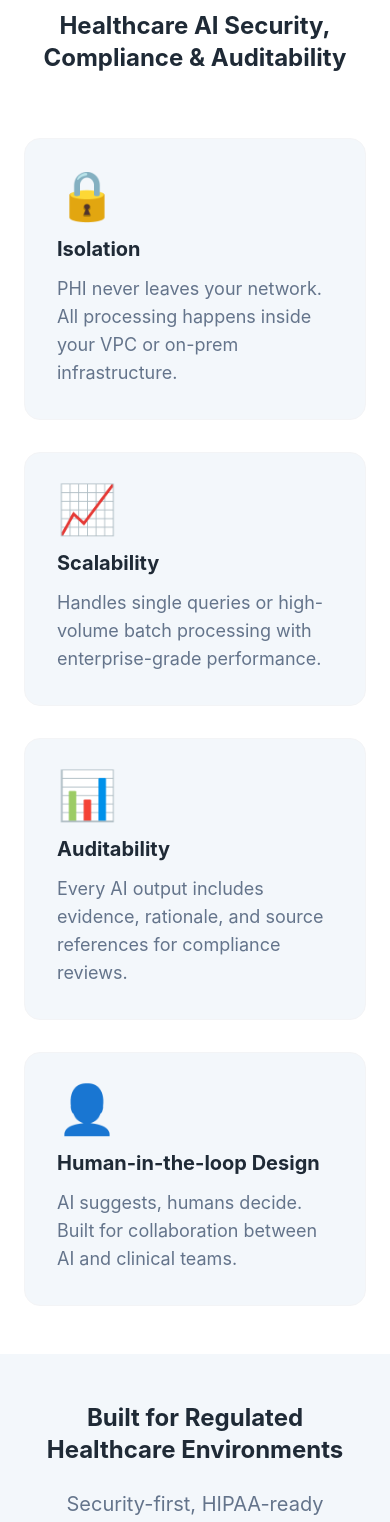
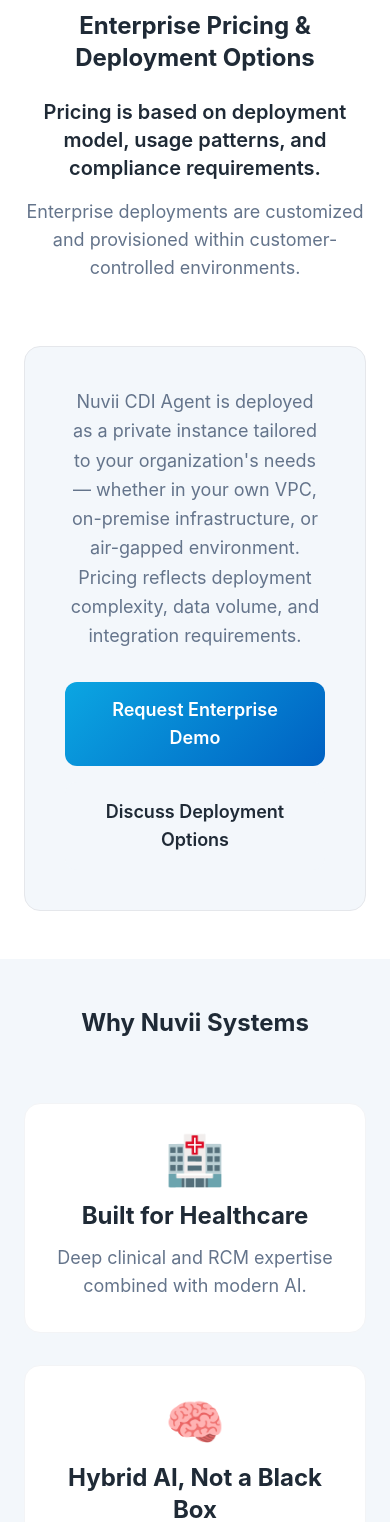
Before and after one commit to mmakkena/nuvii-systems-site, a Next.js app: page / in a window 390 px wide. Shown: the part 8440-9962 px from the top of the page. Built offline with nearby package versions, Linux system fonts and the light colour scheme.

Commit message:
Remove Security and Architecture sections

```diff
--- a/src/app/page.tsx
+++ b/src/app/page.tsx
@@ -7,8 +7,6 @@
 import ApiPlayground from '@/components/ApiPlayground';
 
 import Integrations from '@/components/Integrations';
-import Security from '@/components/Security';
-import Architecture from '@/components/Architecture';
 import Pricing from '@/components/Pricing';
 import WhyNuvii from '@/components/WhyNuvii';
 import PartnersSection from '@/components/PartnersSection';
@@ -27,8 +25,6 @@
       <ApiPlayground />
 
       <Integrations />
-      <Architecture />
-      <Security />
       <Pricing />
       <WhyNuvii />
       <PartnersSection />
--- a/src/components/Architecture.tsx
+++ /dev/null
@@ -1,53 +0,0 @@
-export default function Architecture() {
-  const principles = [
-    {
-      icon: "🔒",
-      title: "Isolation",
-      description: "PHI never leaves your network. All processing happens inside your VPC or on-prem infrastructure."
-    },
-    {
-      icon: "📈",
-      title: "Scalability",
-      description: "Handles single queries or high-volume batch processing with enterprise-grade performance."
-    },
-    {
-      icon: "📊",
-      title: "Auditability",
-      description: "Every AI output includes evidence, rationale, and source references for compliance reviews."
-    },
-    {
-      icon: "👤",
-      title: "Human-in-the-loop Design",
-      description: "AI suggests, humans decide. Built for collaboration between AI and clinical teams."
-    }
-  ];
-
-  return (
-    <section className="py-12 bg-white">
-      <div className="max-w-7xl mx-auto px-6">
-        <div className="text-center mb-16">
-          <h2 className="text-2xl md:text-3xl lg:text-4xl font-bold text-nuvii-text mb-6">
-            Healthcare AI Security, Compliance & Auditability
-          </h2>
-        </div>
-
-        <div className="grid md:grid-cols-2 gap-8 max-w-5xl mx-auto">
-          {principles.map((principle, index) => (
-            <div
-              key={index}
-              className="bg-hero-background p-8 rounded-2xl border border-gray-100"
-            >
-              <div className="text-5xl mb-4">{principle.icon}</div>
-              <h3 className="text-xl font-bold text-nuvii-text mb-3">
-                {principle.title}
-              </h3>
-              <p className="text-foreground-accent text-lg">
-                {principle.description}
-              </p>
-            </div>
-          ))}
-        </div>
-      </div>
-    </section>
-  );
-}
--- a/src/components/Footer.tsx
+++ b/src/components/Footer.tsx
@@ -81,7 +81,6 @@
             <h4 className="font-semibold mb-4 text-white">Company</h4>
             <ul className="space-y-2 text-gray-400">
               <li><a href="#about" className="hover:text-nuvii-blue transition-colors">About Nuvii Systems</a></li>
-              <li><a href="#security" className="hover:text-nuvii-blue transition-colors">Security & Compliance</a></li>
               <li><a href="#" className="hover:text-nuvii-blue transition-colors">Contact</a></li>
               <li><a href="#" className="hover:text-nuvii-blue transition-colors">Blog</a></li>
             </ul>
--- a/src/components/Header.tsx
+++ b/src/components/Header.tsx
@@ -66,7 +66,6 @@
             </div>
 
             <a href="#features" className="text-nuvii-text hover:text-nuvii-blue transition-colors">Features</a>
-            <a href="#security" className="text-nuvii-text hover:text-nuvii-blue transition-colors">Security</a>
             <a href="#pricing" className="text-nuvii-text hover:text-nuvii-blue transition-colors">Pricing</a>
 
             {/* Resources Dropdown */}
--- a/src/components/Security.tsx
+++ /dev/null
@@ -1,134 +0,0 @@
-export default function Security() {
-  return (
-    <section id="security" className="py-12 bg-hero-background">
-      <div className="max-w-7xl mx-auto px-6">
-        <div className="text-center mb-16">
-          <h2 className="text-2xl md:text-3xl lg:text-4xl font-bold text-nuvii-text mb-6">
-            Built for Regulated Healthcare Environments
-          </h2>
-          <p className="text-xl text-foreground-accent max-w-3xl mx-auto">
-            Security-first, HIPAA-ready architecture designed by Nuvii Systems
-          </p>
-        </div>
-
-        {/* Key Security Principles */}
-        <div className="max-w-4xl mx-auto mb-12">
-          <div className="bg-white p-8 rounded-2xl shadow-lg border-2 border-nuvii-blue">
-            <ul className="space-y-4">
-              <li className="flex items-start gap-3">
-                <span className="text-nuvii-blue text-2xl">✓</span>
-                <div>
-                  <h3 className="text-lg font-bold text-nuvii-text">Zero PHI Egress Deployment</h3>
-                  <p className="text-base text-foreground-accent">Data never leaves your environment</p>
-                </div>
-              </li>
-              <li className="flex items-start gap-3">
-                <span className="text-nuvii-blue text-2xl">✓</span>
-                <div>
-                  <h3 className="text-lg font-bold text-nuvii-text">On-Prem, VPC, or Air-Gapped Deployment</h3>
-                </div>
-              </li>
-              <li className="flex items-start gap-3">
-                <span className="text-nuvii-blue text-2xl">✓</span>
-                <div>
-                  <h3 className="text-lg font-bold text-nuvii-text">Explainable AI Outputs</h3>
-                  <p className="text-base text-foreground-accent">Audit-friendly outputs for compliance review</p>
-                </div>
-              </li>
-              <li className="flex items-start gap-3">
-                <span className="text-nuvii-blue text-2xl">✓</span>
-                <div>
-                  <h3 className="text-lg font-bold text-nuvii-text">Customer-Controlled Models & Data</h3>
-                </div>
-              </li>
-            </ul>
-          </div>
-        </div>
-
-        <div className="border-t border-gray-300 my-12"></div>
-
-        {/* Deployment Environments & AWS Infrastructure */}
-        <div className="grid md:grid-cols-2 gap-8 max-w-6xl mx-auto">
-          {/* Deployment Environments */}
-          <div className="bg-white p-8 rounded-2xl shadow-sm border border-gray-100">
-            <h3 className="text-xl font-bold text-nuvii-text mb-6">
-              Supported Environments
-            </h3>
-            <ul className="space-y-3">
-              <li className="flex items-start gap-3">
-                <span className="text-nuvii-blue text-xl">☁️</span>
-                <div>
-                  <div className="font-semibold text-nuvii-text">Customer VPC</div>
-                  <div className="text-foreground-accent text-sm">AWS, Azure, GCP</div>
-                </div>
-              </li>
-              <li className="flex items-start gap-3">
-                <span className="text-nuvii-blue text-xl">🏢</span>
-                <div>
-                  <div className="font-semibold text-nuvii-text">Hospital On-Premise</div>
-                  <div className="text-foreground-accent text-sm">Data centers</div>
-                </div>
-              </li>
-              <li className="flex items-start gap-3">
-                <span className="text-nuvii-blue text-xl">🔒</span>
-                <div>
-                  <div className="font-semibold text-nuvii-text">Air-gapped Networks</div>
-                  <div className="text-foreground-accent text-sm">Maximum security</div>
-                </div>
-              </li>
-              <li className="flex items-start gap-3">
-                <span className="text-nuvii-blue text-xl">💻</span>
-                <div>
-                  <div className="font-semibold text-nuvii-text">Local Workstation</div>
-                  <div className="text-foreground-accent text-sm">MCP agent mode</div>
-                </div>
-              </li>
-            </ul>
-          </div>
-
-          {/* AWS Infrastructure */}
-          <div className="bg-white p-8 rounded-2xl shadow-sm border border-gray-100">
-            <h3 className="text-xl font-bold text-nuvii-text mb-4">
-              AWS Infrastructure
-            </h3>
-            <p className="text-sm text-foreground-accent mb-4">(Optional Technical Details)</p>
-            <div className="grid grid-cols-2 gap-3 text-sm">
-              <div className="flex items-center gap-2">
-                <span className="text-nuvii-blue text-xs">✓</span>
-                <span className="text-foreground-accent">RDS PostgreSQL</span>
-              </div>
-              <div className="flex items-center gap-2">
-                <span className="text-nuvii-blue text-xs">✓</span>
-                <span className="text-foreground-accent">ElastiCache Redis</span>
-              </div>
-              <div className="flex items-center gap-2">
-                <span className="text-nuvii-blue text-xs">✓</span>
-                <span className="text-foreground-accent">ECS Fargate</span>
-              </div>
-              <div className="flex items-center gap-2">
-                <span className="text-nuvii-blue text-xs">✓</span>
-                <span className="text-foreground-accent">Amazon ECR</span>
-              </div>
-              <div className="flex items-center gap-2">
-                <span className="text-nuvii-blue text-xs">✓</span>
-                <span className="text-foreground-accent">Route53</span>
-              </div>
-              <div className="flex items-center gap-2">
-                <span className="text-nuvii-blue text-xs">✓</span>
-                <span className="text-foreground-accent">ACM for SSL</span>
-              </div>
-              <div className="flex items-center gap-2">
-                <span className="text-nuvii-blue text-xs">✓</span>
-                <span className="text-foreground-accent">Secrets Manager</span>
-              </div>
-              <div className="flex items-center gap-2">
-                <span className="text-nuvii-blue text-xs">✓</span>
-                <span className="text-foreground-accent">VPC isolation</span>
-              </div>
-            </div>
-          </div>
-        </div>
-      </div>
-    </section>
-  );
-}
```
